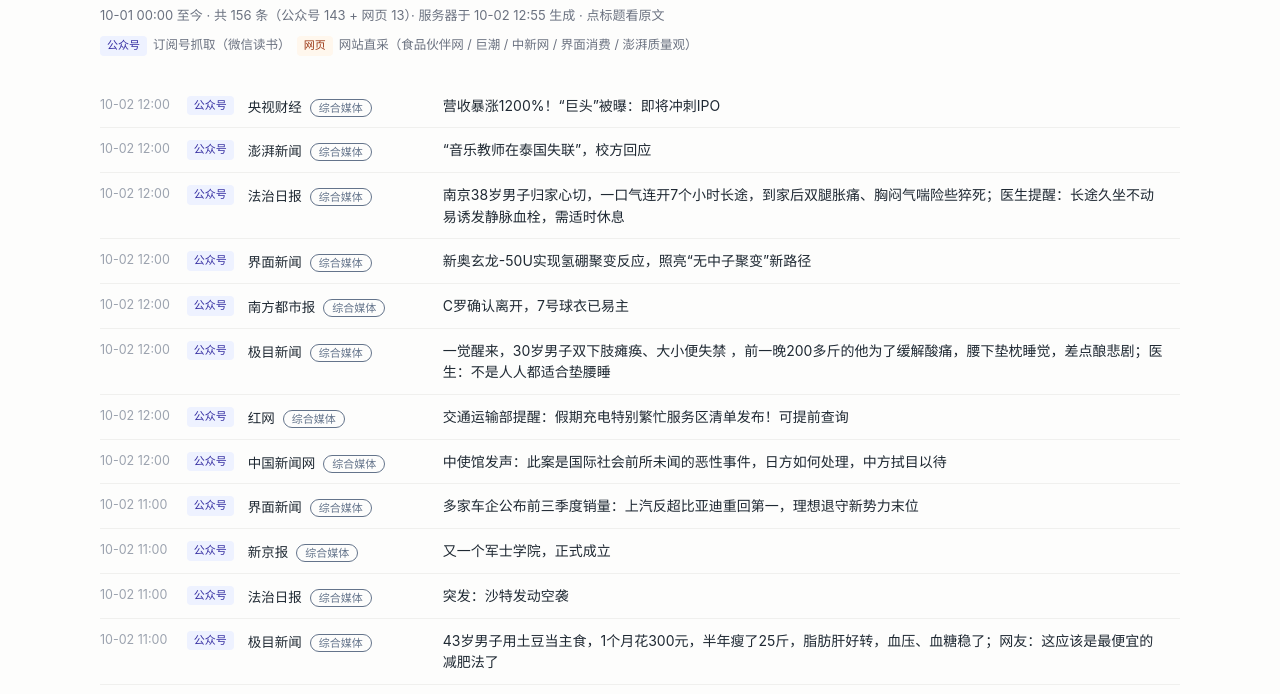
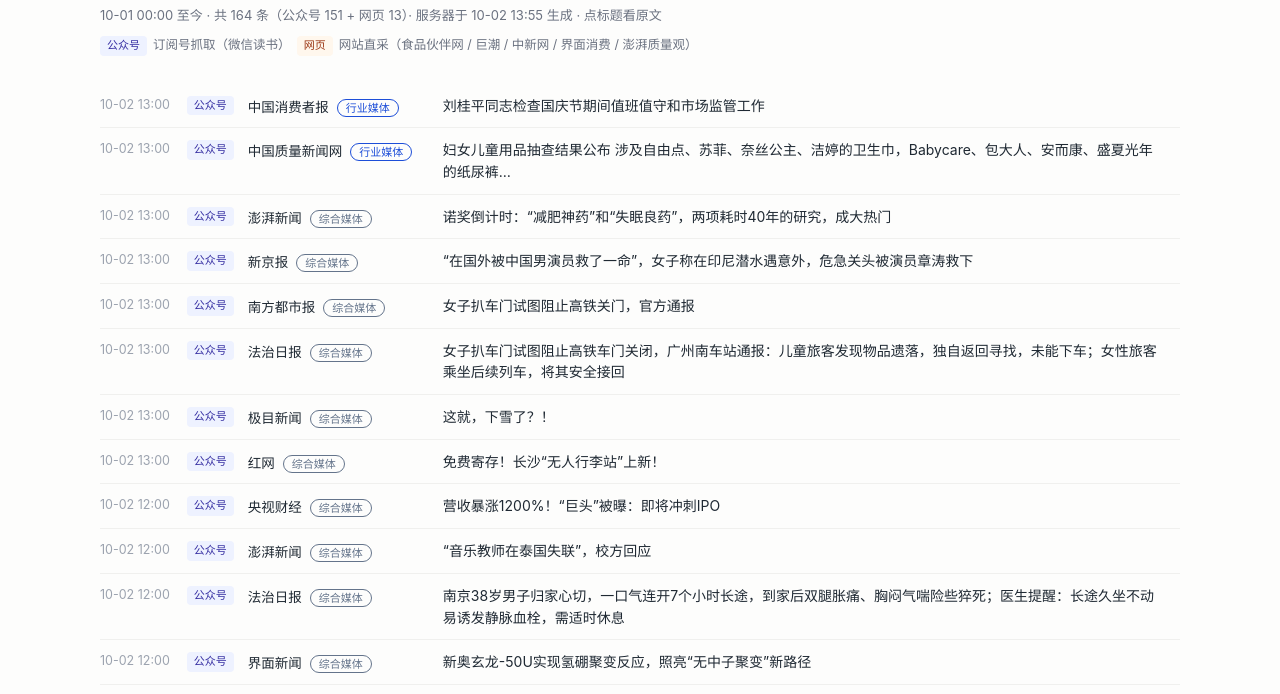
Before and after one commit to 77back/thu_feeds, a plain HTML site: page pool/index.html in a window 1280 px wide. Shown: the part 81-775 px from the top of the page. Drawn offline with Linux system fonts and the light colour scheme.

Commit message:
pool: 2026-10-02 13:55:13 更新

```diff
--- a/pool/index.html
+++ b/pool/index.html
@@ -24,9 +24,57 @@
   .empty { text-align: center; color: #9ca3af; padding: 48px 0; }
 </style></head><body>
 <h1>舆情候选池 · 1002</h1>
-<div class="meta">10-01 00:00 至今 · 共 156 条（公众号 143 + 网页 13）· 服务器于 10-02 12:55 生成 · 点标题看原文</div>
+<div class="meta">10-01 00:00 至今 · 共 164 条（公众号 151 + 网页 13）· 服务器于 10-02 13:55 生成 · 点标题看原文</div>
 <div class="legend"><span class="k k-mp">公众号</span>订阅号抓取（微信读书）　<span class="k k-web">网页</span>网站直采（食品伙伴网 / 巨潮 / 中新网 / 界面消费 / 澎湃质量观）</div>
 <table><tr>
+  <td class="t">10-02 13:00</td>
+  <td class="kind"><span class="k k-mp">公众号</span></td>
+  <td class="mp">中国消费者报<span class="badge" style="color:#1d4ed8;border-color:#1d4ed8">行业媒体</span></td>
+  <td class="title"><a href="https://mp.weixin.qq.com/s/oh1OK2aecsKWXbCIaqFHTg" target="_blank">刘桂平同志检查国庆节期间值班值守和市场监管工作</a></td>
+</tr>
+<tr>
+  <td class="t">10-02 13:00</td>
+  <td class="kind"><span class="k k-mp">公众号</span></td>
+  <td class="mp">中国质量新闻网<span class="badge" style="color:#1d4ed8;border-color:#1d4ed8">行业媒体</span></td>
+  <td class="title"><a href="https://mp.weixin.qq.com/s/9CdLJFY-QFmzx7VTHSabDA" target="_blank">妇女儿童用品抽查结果公布 涉及自由点、苏菲、奈丝公主、洁婷的卫生巾，Babycare、包大人、安而康、盛夏光年的纸尿裤…</a></td>
+</tr>
+<tr>
+  <td class="t">10-02 13:00</td>
+  <td class="kind"><span class="k k-mp">公众号</span></td>
+  <td class="mp">澎湃新闻<span class="badge" style="color:#64748b;border-color:#64748b">综合媒体</span></td>
+  <td class="title"><a href="https://mp.weixin.qq.com/s/Q0UzPQGsTR8ADc67sgxrfA" target="_blank">诺奖倒计时：“减肥神药”和“失眠良药”，两项耗时40年的研究，成大热门</a></td>
+</tr>
+<tr>
+  <td class="t">10-02 13:00</td>
+  <td class="kind"><span class="k k-mp">公众号</span></td>
+  <td class="mp">新京报<span class="badge" style="color:#64748b;border-color:#64748b">综合媒体</span></td>
+  <td class="title"><a href="https://mp.weixin.qq.com/s/ePjQ2~Ajul0S5Cp~qqtGRg" target="_blank">“在国外被中国男演员救了一命”，女子称在印尼潜水遇意外，危急关头被演员章涛救下</a></td>
+</tr>
+<tr>
+  <td class="t">10-02 13:00</td>
+  <td class="kind"><span class="k k-mp">公众号</span></td>
+  <td class="mp">南方都市报<span class="badge" style="color:#64748b;border-color:#64748b">综合媒体</span></td>
+  <td class="title"><a href="https://mp.weixin.qq.com/s/U0mZq-lhv7zJ0x5EyP0q2g" target="_blank">女子扒车门试图阻止高铁关门，官方通报</a></td>
+</tr>
+<tr>
+  <td class="t">10-02 13:00</td>
+  <td class="kind"><span class="k k-mp">公众号</span></td>
+  <td class="mp">法治日报<span class="badge" style="color:#64748b;border-color:#64748b">综合媒体</span></td>
+  <td class="title"><a href="https://mp.weixin.qq.com/s/bBPqh8pkPjRmfSIULgxr~g" target="_blank">女子扒车门试图阻止高铁车门关闭，广州南车站通报：儿童旅客发现物品遗落，独自返回寻找，未能下车；女性旅客乘坐后续列车，将其安全接回</a></td>
+</tr>
+<tr>
+  <td class="t">10-02 13:00</td>
+  <td class="kind"><span class="k k-mp">公众号</span></td>
+  <td class="mp">极目新闻<span class="badge" style="color:#64748b;border-color:#64748b">综合媒体</span></td>
+  <td class="title"><a href="https://mp.weixin.qq.com/s/uPSbreRQfq9AwiQslsvbrw" target="_blank">这就，下雪了？！</a></td>
+</tr>
+<tr>
+  <td class="t">10-02 13:00</td>
+  <td class="kind"><span class="k k-mp">公众号</span></td>
+  <td class="mp">红网<span class="badge" style="color:#64748b;border-color:#64748b">综合媒体</span></td>
+  <td class="title"><a href="https://mp.weixin.qq.com/s/FPvXANyERrujgpn6EfCp7Q" target="_blank">免费寄存！长沙“无人行李站”上新！</a></td>
+</tr>
+<tr>
   <td class="t">10-02 12:00</td>
   <td class="kind"><span class="k k-mp">公众号</span></td>
   <td class="mp">央视财经<span class="badge" style="color:#64748b;border-color:#64748b">综合媒体</span></td>
```
Also changed, not shown: 1 other file.
